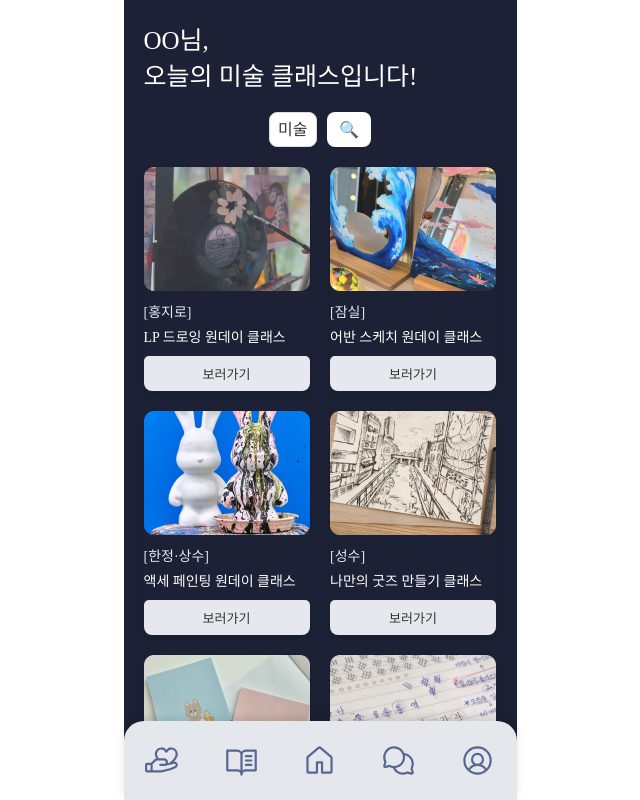
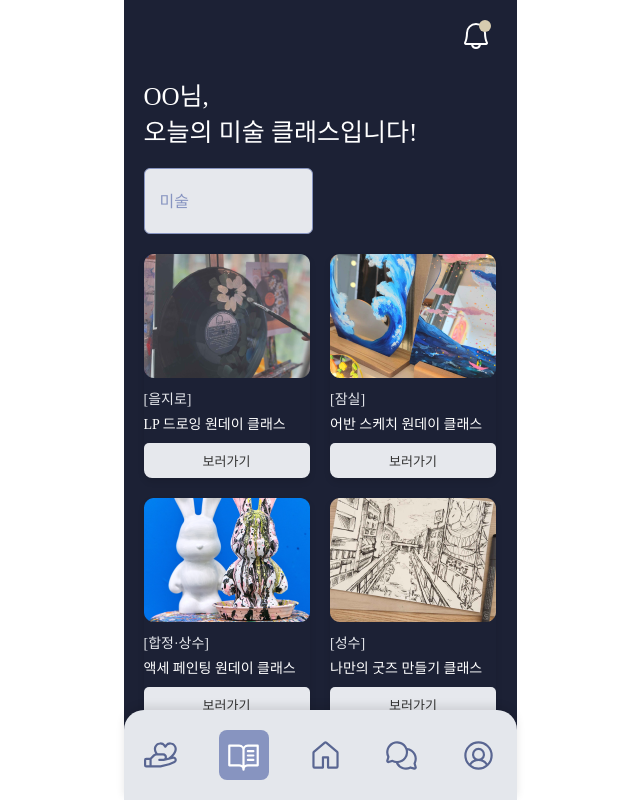
Before and after one commit to 2024-Line4Hackathon-Team17/FE, a React (Create React App) app: page /onedayclass-category in a window 1280 px wide. Shown: the top 800 px of the page, without its empty margins (320-960 px from the left). Built offline with nearby package versions, Linux system fonts and the light colour scheme; a web font is replaced by a local one.

Commit message:
fix onedayclass,nav

```diff
--- a/src/App.js
+++ b/src/App.js
@@ -68,9 +68,11 @@ function AppContent({ isLoggedIn, onLogin }) {
                 <Route path="/login" element={<Login onLogin={onLogin} />} />
 
                 {/* 기능별 페이지 라우팅 */}
+                <Route path="/PotMainpage" element={<PotMainpage />} />
                 <Route path="/empathy" element={<EmpathyCommunityPage />} />
                 <Route path="/livechat" element={<LiveChatListPage />} />
                 <Route path="/livechat/id" element={<LiveChatPage />} />
+                <Route path="/LiveChatListPage" element={<LiveChatListPage />} />
                 <Route path="/mypage" element={<MyPage />} />
                 <Route path="/mypage/empathy" element={<MyPageEmpathy />} />
                 <Route path="/mypage/update/info" element={<MyPageInfo />} />
--- a/src/components/Nav/Nav.jsx
+++ b/src/components/Nav/Nav.jsx
@@ -18,25 +18,28 @@ function Nav() {
         </Link>
         <Link
           to="/onedayclass" // OnedayClassHome 경로로 이동
-          className={`nav-item ${location.pathname === "/onedayclass" ? "active" : ""}`}
+          className={`nav-item ${
+            location.pathname === "/onedayclass" || location.pathname === "/onedayclass-category" ? "active" : ""
+          }`}
         >
           <PiBookOpenText className="nav-icon" />
         </Link>
         <Link
-          to="/somepage2" // 다른 페이지 경로로 변경
-          className={`nav-item ${location.pathname === "/somepage2" ? "active" : ""}`}
+  to="/PotMainpage" // PotMainpage.jsx로 이동하도록 경로 수정
+  className={`nav-item ${location.pathname === "/PotMainpage" ? "active" : ""}`}
 >
   <GoHome className="nav-icon" />
 </Link>
 <Link
-          to="/somepage3" // 다른 페이지 경로로 변경
-          className={`nav-item ${location.pathname === "/somepage3" ? "active" : ""}`}
+  to="/LiveChatListPage" // LiveChatListPage.jsx로 이동하도록 경로 수정
+  className={`nav-item ${location.pathname === "/LiveChatListPage" || location.pathname ==="/livechat/id" ? "active" : ""}`}
 >
   <PiChatsCircle className="nav-icon" />
 </Link>
+
 <Link
-          to="/somepage4" // 다른 페이지 경로로 변경
-          className={`nav-item ${location.pathname === "/somepage4" ? "active" : ""}`}
+  to="/Mypage" // Mypage.jsx로 이동하도록 경로 수정
+  className={`nav-item ${location.pathname === "/Mypage" || location.pathname==="/mypage/poting" ||location.pathname==="/mypage/empathy" ||location.pathname==="/mypage/update/info" ||location.pathname==="/mypage/poting/attend"||location.pathname==="/notice" ? "active" : ""}`}
 >
   <PiUserCircle className="nav-icon" />
 </Link>
--- a/src/pages/Onedayclass/OnedayClassHome.jsx
+++ b/src/pages/Onedayclass/OnedayClassHome.jsx
@@ -13,6 +13,8 @@ import { useNavigate } from 'react-router-dom'; // useNavigate 훅 import
 
 function OnedayClassHome() {
     const navigate = useNavigate();
+
+
 
     const handleCategoryClick = (category) => {
         navigate('/onedayclass-category', { state: { category } }); // OnedayClass_category 페이지로 이동
--- a/src/pages/Onedayclass/OnedayClass_category.jsx
+++ b/src/pages/Onedayclass/OnedayClass_category.jsx
@@ -1,6 +1,6 @@
-// OnedayClass_category.jsx
-import React from 'react';
+import React, { useState } from 'react';
 import '../../styles/section/OnedayClass/OnedayClass_category.scss';
+import EmpathyHeader from '../../components/empathy-community/EmpathyHeader';
 import { useLocation } from 'react-router-dom';
 import img01 from '../../assets/images/onedayclass/image 16.png';
 import img02 from '../../assets/images/onedayclass/image-1.png';
@@ -10,31 +10,40 @@ import img05 from '../../assets/images/onedayclass/image-4.png';
 import img06 from '../../assets/images/onedayclass/image.png';
 
 function OnedayClass_category() {
-
     const location = useLocation();
-    const category = location.state?.category || '미술';
+    const initialCategory = location.state?.category || '미술';
+    const [category, setCategory] = useState(initialCategory);
 
     const classes = [
-    { id: 1, image: img01, title: 'LP 드로잉 원데이 클래스', location: '홍지로' },
-    { id: 2, image: img02, title: '어반 스케치 원데이 클래스', location: '잠실' },
-    { id: 3, image: img03, title: '액세 페인팅 원데이 클래스', location: '한정·상수' },
-    { id: 4, image: img04, title: '나만의 굿즈 만들기 클래스', location: '성수' },
-    { id: 5, image: img05, title: '캘리그라피 원데이 클래스', location: '홍대입구' },
-    { id: 6, image: img06, title: '겨울 페인팅 원데이 클래스', location: '이태원' },
+        { id: 1, image: img01, title: 'LP 드로잉 원데이 클래스', location: '을지로', link: 'https://www.sssd.co.kr/m/class/detail/45074' },
+        { id: 2, image: img02, title: '어반 스케치 원데이 클래스', location: '잠실', link: 'https://www.sssd.co.kr/m/class/detail/9661' },
+        { id: 3, image: img03, title: '액세 페인팅 원데이 클래스', location: '합정·상수', link: 'https://www.sssd.co.kr/m/class/detail/45074' },
+        { id: 4, image: img04, title: '나만의 굿즈 만들기 클래스', location: '성수', link: 'https://www.sssd.co.kr/m/class/detail/45074' },
+        { id: 5, image: img05, title: '캘리그라피 원데이 클래스', location: '홍대입구', link: 'https://www.sssd.co.kr/m/class/detail/45074' },
+        { id: 6, image: img06, title: '겨울 페인팅 원데이 클래스', location: '이태원', link: 'https://www.sssd.co.kr/m/class/detail/45074' },
     ];
+
+    const handleCategoryChange = (event) => {
+        setCategory(event.target.value);
+    };
 
     return (
         <div className="oneday-class-category">
+            <EmpathyHeader />
+            <div className="oneday-class-category-content">
                 <h2>OO님, <br />오늘의 {category} 클래스입니다!</h2>
 
                 <div className="filter">
-        <select className="filter-select">
+                    <select className="filter-select" value={category} onChange={handleCategoryChange}>
                         <option value="미술">미술</option>
-          <option value="요리">요리</option>
+                        <option value="요리">요리 / 베이킹</option>
                         <option value="음악">음악</option>
-          {/* 필요한 옵션을 추가 */}
+                        <option value="가드닝">가드닝</option>
+                        <option value="수공예">수공예</option>
+                        <option value="뷰티·패션">뷰티·패션</option>
+                        <option value="기술">기술</option>
+                        <option value="액티비티">액티비티</option>
                     </select>
-        <button className="filter-button">🔍</button>
              </div>
 
                 <div className="class-list">
@@ -44,10 +53,13 @@ function OnedayClass_category() {
                             <div className="class-info">
                                 <span className="class-location">[{item.location}]</span>
                                 <h3 className="class-title">{item.title}</h3>
+                                <a href={item.link} target="_blank" rel="noopener noreferrer">
                                     <button className="view-button">보러가기</button>
+                                </a>
                             </div>
                         </div>
                     ))}
+                </div>
             </div>
         </div>
     );
--- a/src/styles/section/OnedayClass/OnedayClassHome.scss
+++ b/src/styles/section/OnedayClass/OnedayClassHome.scss
@@ -4,6 +4,7 @@
     color: #E6E8ED;
     width: 100%;
     height: 852px;
+    overflow-y: auto;
 
     .oneday-class-home-content {
       padding: 20px;
--- a/src/styles/section/OnedayClass/OnedayClass_category.scss
+++ b/src/styles/section/OnedayClass/OnedayClass_category.scss
@@ -3,9 +3,13 @@
 .oneday-class-category {
     background-color: #1C2135;
     color: #ffffff;
+
+    width: 100%;
+    overflow-y: auto;
+  .oneday-class-category-content{
     padding: 20px;
-    width: 100%;
-    height: 852px;
+    min-height: 1000px;  // 화면 높이에 따라 최소 높이 설정
+
 
     h2 {
       font-size: 25px;
@@ -16,16 +20,19 @@
     .filter {
       display: flex;
       align-items: center;
-      justify-content: center;
+      justify-content:left;
       gap: 10px;
       margin-bottom: 20px;
 
       .filter-select {
-        padding: 8px;
-        border-radius: 8px;
-        border: 1px solid #ddd;
-        background-color: #ffffff;
-        color: #333;
+        padding-left: 15px;
+        border-radius: 6px;
+        border: 1px solid #8794C0;
+        background-color: #E6E8ED;
+        color: #8794C0;
+        width: 169px;
+        height: 66px;
+        font-size: 16px;
       }
 
       .filter-button {
@@ -86,3 +93,4 @@
       }
     }
   }
+}
```
Lines whose indentation alone changed are shown as unchanged.
